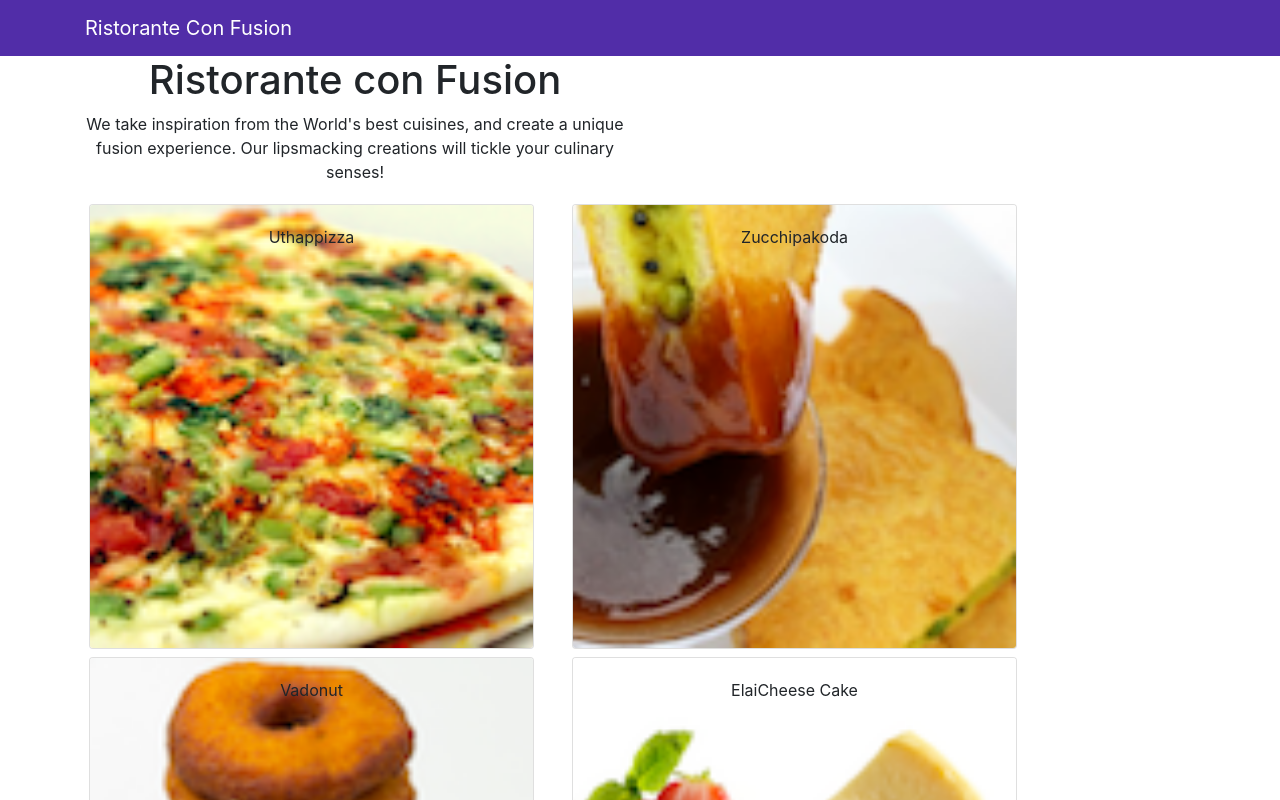
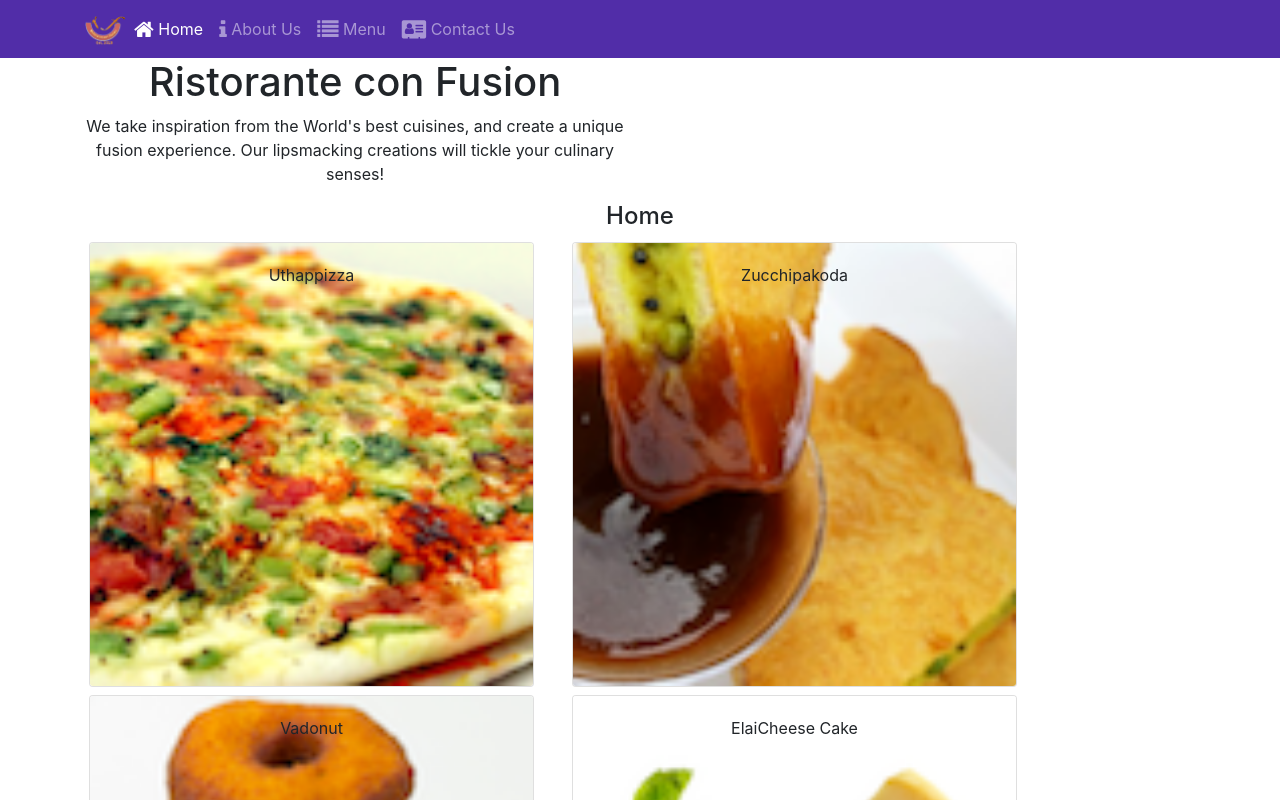
Before and after one commit to Dongnguyen1406/Confusion, a React (Create React App) app: page /home in a window 1280 px wide. Shown: the top 800 px of the page. Built offline with nearby package versions, Linux system fonts and the light colour scheme.

Commit message:
React Router

```diff
--- a/src/Components/FooterComponent.js
+++ b/src/Components/FooterComponent.js
@@ -1,17 +1,18 @@
 import React, { Component } from 'react';
+import { Link } from 'react-router-dom';
 
 function Footer(props) {
-    return(
+    return (
         <div className="footer">
             <div className="container">
                 <div className="row justify-content-center">
                     <div className="col-4 offset-1 col-sm-2">
                         <h5>Links</h5>
                         <ul className="list-unstyled">
-                        <li><a href="#">Home</a></li>
-                        <li><a href="#">About</a></li>
-                        <li><a href="#">Menu</a></li>
-                        <li><a href="contactus.html">Contact</a></li>
+                            <li><Link to='/home'>Home</Link></li>
+                            <li><Link to='/aboutus'>About Us</Link></li>
+                            <li><Link to='/menu'>Menu</Link></li>
+                            <li><Link to='/contactus'>Contact Us</Link></li>
                         </ul>
                     </div>
                     <div className="col-7 col-sm-5">
--- a/src/Components/HeaderComponent.js
+++ b/src/Components/HeaderComponent.js
@@ -1,13 +1,47 @@
 import React, { Component } from 'react';
-import { Navbar, NavbarBrand } from 'reactstrap';
+import { Nav, Navbar, NavbarBrand, NavbarToggler, Collapse, NavItem, Jumbotron } from 'reactstrap';
+import { NavLink } from 'react-router-dom';
+
 
 class Header extends Component {
+  constructor(props) {
+    super(props);
+
+    this.toggleNav = this.toggleNav.bind(this);
+    this.state = {
+      isNavOpen: false
+    };
+  }
+  toggleNav() {
+    this.setState({
+      isNavOpen: !this.state.isNavOpen
+    });
+  }
+
+
   render() {
     return(
-    <React.Fragment>
-      <Navbar dark>
+      <div>
+      <Navbar dark expand="md">
           <div className="container">
-            <NavbarBrand href="/">Ristorante Con Fusion</NavbarBrand>
+              <NavbarToggler onClick={this.toggleNav} />
+              <NavbarBrand className="mr-auto" href="/"><img src='assets/images/logo.png' height="30" width="41" alt='Ristorante Con Fusion' /></NavbarBrand>
+              <Collapse isOpen={this.state.isNavOpen} navbar>
+                  <Nav navbar>
+                  <NavItem>
+                      <NavLink className="nav-link"  to='/home'><span className="fa fa-home fa-lg"></span> Home</NavLink>
+                  </NavItem>
+                  <NavItem>
+                      <NavLink className="nav-link" to='/aboutus'><span className="fa fa-info fa-lg"></span> About Us</NavLink>
+                  </NavItem>
+                  <NavItem>
+                      <NavLink className="nav-link"  to='/menu'><span className="fa fa-list fa-lg"></span> Menu</NavLink>
+                  </NavItem>
+                  <NavItem>
+                      <NavLink className="nav-link" to='/contactus'><span className="fa fa-address-card fa-lg"></span> Contact Us</NavLink>
+                  </NavItem>
+                  </Nav>
+              </Collapse>
           </div>
       </Navbar>
 
@@ -20,7 +54,8 @@
               </div>
           </div>
 
-    </React.Fragment>
+  </div>
+
     );
   }
 }
--- /dev/null
+++ b/src/Components/HomeComponent.js
@@ -0,0 +1,11 @@
+import React from 'react';
+
+function Home(props) {
+    return(
+      <div className="container">
+        <h4>Home</h4>
+      </div>
+    );
+}
+
+export default Home;
--- a/src/Components/MainComponent.js
+++ b/src/Components/MainComponent.js
@@ -4,27 +4,41 @@
 import { DISHES } from '../shared/dishes';
 import Header from './HeaderComponent';
 import Footer from './FooterComponent';
+import Home from './HomeComponent';
+import { Switch, Route, Redirect } from 'react-router-dom';
 
 class Main extends Component {
 
   constructor(props) {
     super(props);
     this.state = {
-        dishes: DISHES,
-        selectedDish: null
+      dishes: DISHES,
+      selectedDish: null
     };
   }
 
   onDishSelect(dishId) {
-    this.setState({ selectedDish: dishId});
+    this.setState({ selectedDish: dishId });
   }
 
   render() {
+    const HomePage = () => {
+      return (
+        <Home
+        />
+      );
+    }
+
     return (
       <div>
-      <Header />
+        <Header />
+        <Switch>
+          <Route path='/home' component={HomePage} />
+          <Route exact path='/menu' component={() => <Menu dishes={this.state.dishes} />} />
+          <Redirect to="/home" />
+        </Switch>
         <Menu dishes={this.state.dishes} onClick={(dishId) => this.onDishSelect(dishId)} />
-        <DishDetail dish={this.state.dishes.filter((dish) => dish.id === this.state.selectedDish)[0]} /><br/><br/><br/><br/>
+        <DishDetail dish={this.state.dishes.filter((dish) => dish.id === this.state.selectedDish)[0]} /><br /><br /><br /><br />
         <Footer />
       </div>
     );
--- a/src/Components/MenuComponent.js
+++ b/src/Components/MenuComponent.js
@@ -4,8 +4,7 @@
 
     function RenderMenuItem ({dish, onClick}) {
         return (
-            <Card
-                onClick={() => onClick(dish.id)}>
+            <Card>
                 <CardImg width="100%" src={dish.image} alt={dish.name} />
                 <CardImgOverlay>
                     <CardTitle>{dish.name}</CardTitle>
```
Lines whose indentation alone changed are shown as unchanged.
